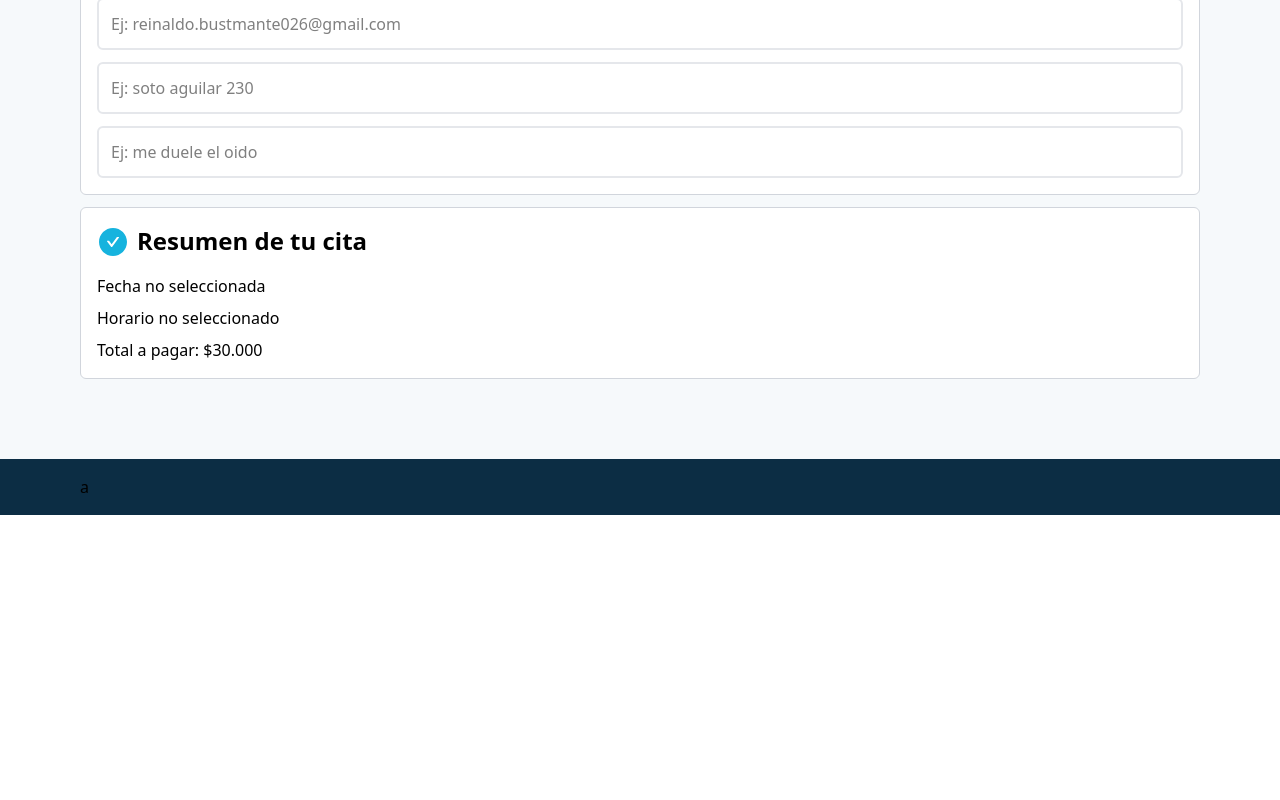
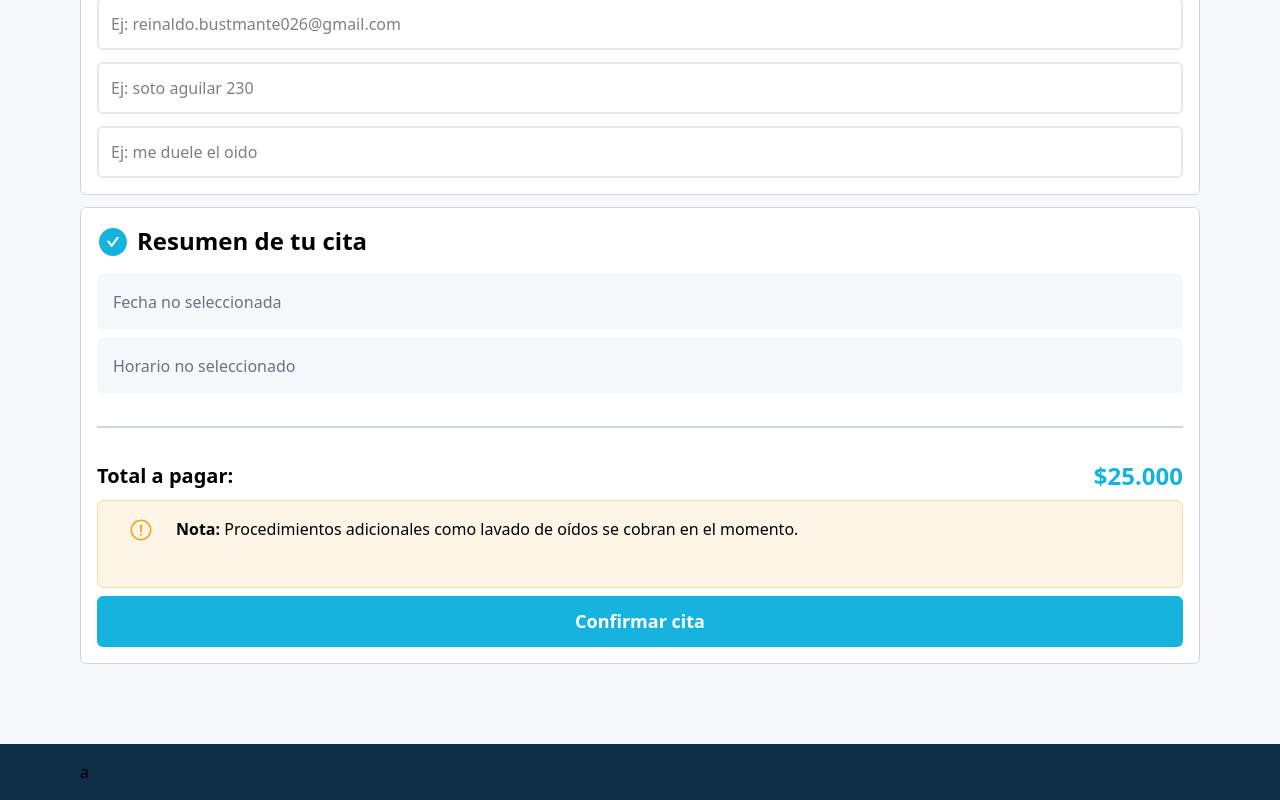
Before and after one commit to ReinaldoBustamante/nautilus, a React (Vite) app: page /agendar in a window 1280 px wide. Shown: the part 1134-1934 px from the top of the page. Before the commit the page ends 1649 px from the top, so only its background shows below. Built offline with nearby package versions, Linux system fonts and the light colour scheme.

Commit message:
feat: add appointment resume component in appointment form

```diff
--- /dev/null
+++ b/src/nautilus/components/FormResume.tsx
@@ -0,0 +1,28 @@
+import { AiFillCheckCircle } from "react-icons/ai"
+import { IoAlertCircleOutline } from "react-icons/io5"
+
+export const FormResume = () => {
+    return <div className="bg-white p-4 rounded-md flex flex-col gap-4 border border-gray-300">
+        <div className="flex flex-col gap-2">
+            <div className="flex gap-2 items-center">
+                <AiFillCheckCircle size={32} className="mt-0.5 text-[#16B3DE]" />
+                <h2 className="text-2xl font-semibold">Resumen de tu cita</h2>
+            </div>
+        </div>
+        <div className="flex flex-col gap-2">
+            <span className="p-4 bg-[#F5F9FB] rounded-md text-gray-500">Fecha no seleccionada</span>
+            <span className="p-4 bg-[#F5F9FB] rounded-md text-gray-500">Horario no seleccionado</span>
+            <div className="border border-gray-300 mt-6 mb-6"></div>
+            <div className="flex justify-between items-center">
+                <h3 className="font-semibold text-xl">Total a pagar:</h3>
+                <span className="font-bold text-2xl text-[#16B3DE]">$25.000</span>
+            </div>
+            <div className="p-4 bg-[#FDF5E6] border border-[#FADBA4] rounded-md flex gap-2 ">
+                <IoAlertCircleOutline size={54} color="#F6A61B" className="pb-7" />
+                <p><span className="font-bold">Nota:</span> Procedimientos adicionales como lavado de oídos se cobran en el momento.</p>
+            </div>
+
+            <button className="p-3 bg-[#16B3DE] text-white font-semibold text-[18px] rounded-md">Confirmar cita</button>
+        </div>
+    </div>
+}
--- a/src/nautilus/pages/bookAppointment/BookAppointmentPage.tsx
+++ b/src/nautilus/pages/bookAppointment/BookAppointmentPage.tsx
@@ -1,10 +1,7 @@
-
-import { IoCheckmarkCircleSharp } from "react-icons/io5"
-
 import { FormPatient } from "../../components/FormPatient"
 import { FormSchedule } from "../../components/FormSchedule"
 import { FormDate } from "../../components/FormDate"
-import { AiFillCheckCircle } from "react-icons/ai"
+import { FormResume } from "../../components/FormResume"
 
 
 export const BookAppointmentPage = () => {
@@ -17,19 +14,7 @@ export const BookAppointmentPage = () => {
             <section><FormDate /></section>
             <section><FormSchedule /></section>
             <section><FormPatient /></section>
-            <div className="bg-white p-4 rounded-md flex flex-col gap-4 border border-gray-300">
-                <div className="flex flex-col gap-2">
-                    <div className="flex gap-2 items-center">
-                        <AiFillCheckCircle size={32} className="mt-0.5 text-[#16B3DE]" />
-                        <h2 className="text-2xl font-semibold">Resumen de tu cita</h2>
-                    </div>
-                </div>
-                <div className="flex flex-col gap-2">
-                    <span>Fecha no seleccionada</span>
-                    <span>Horario no seleccionado</span>
-                    <p>Total a pagar: $30.000</p>
-                </div>
-            </div>
+            <section><FormResume /></section>
         </form>
     </div>
 }
```
